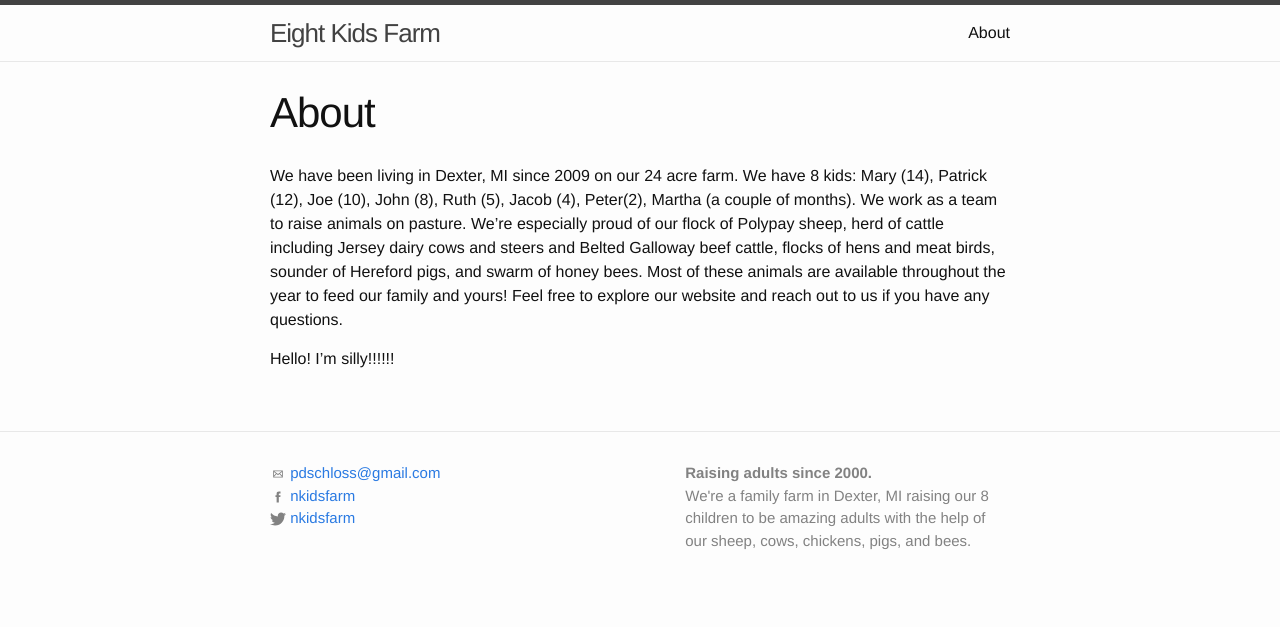
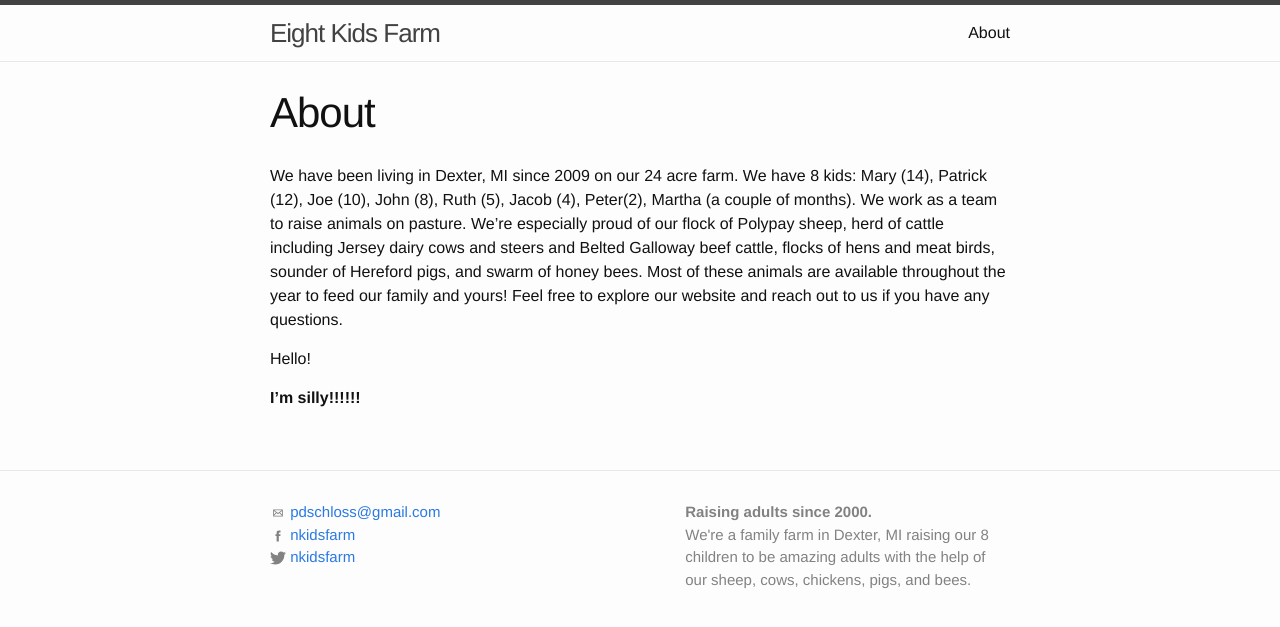
Before and after one commit to pschloss/nkidsfarm.github.io, a Jekyll site: the page built from about.md, in a window 1280 px wide. Shown: the top 627 px of the page. Built offline with Jekyll 4.4.1, drawn with Linux system fonts in a browser that asks for light colours.

Commit message:
Add formatting Mary's silliness

```diff
--- a/about.md
+++ b/about.md
@@ -7,4 +7,5 @@ permalink: /about/
 We have been living in Dexter, MI since 2009 on our 24 acre farm. We have 8 kids: Mary (14), Patrick (12), Joe (10), John (8), Ruth (5), Jacob (4), Peter(2), Martha (a couple of  months). We work as a team to raise animals on pasture. We're especially proud of our flock of Polypay sheep, herd of cattle including Jersey dairy cows and steers and Belted Galloway beef cattle, flocks of hens and meat birds, sounder of Hereford pigs, and swarm of honey bees. Most of these animals are available throughout the year to feed our family and yours! Feel free to explore our website and reach out to us if you have any questions.
 
 Hello!
-I'm silly!!!!!!
+
+**I'm silly!!!!!!**
```
